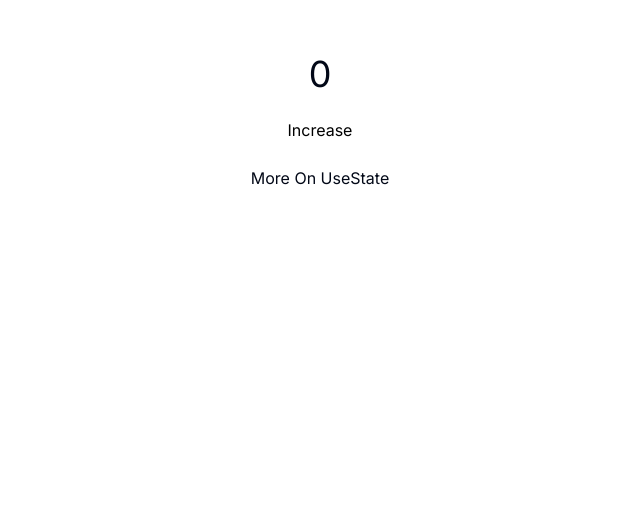
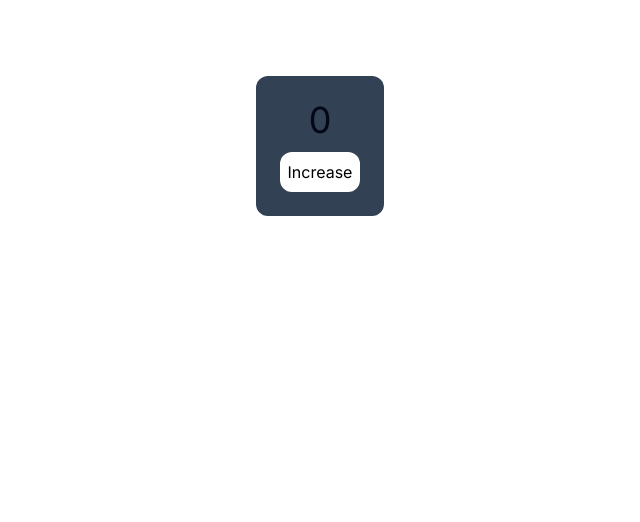
Before and after one commit to Genx-unidirectional/react-nextJs-typeScript-projects, a Next.js app in the folder React-hooks/: page /hookslearn/useStateHook in a window 1280 px wide. Shown: the part 278-800 px from the top of the page, without its empty margins (320-960 px from the left). Built offline with nearby package versions, Linux system fonts and the light colour scheme.

Commit message:
changes in ui

```diff
--- /dev/null
+++ b/React-hooks/src/app/hookslearn/useStateHook/basicUseState.tsx
@@ -0,0 +1,21 @@
+"use client";
+
+import { useState } from "react";
+
+const BasicUseState = () => {
+  const [count, setCount] = useState<number>(0);
+  return (
+    <div className="bg-slate-700 gap-3 mt-12 rounded-xl p-6 flex flex-col items-center">
+      <p className="text-4xl"> {count}</p>
+      <button
+        onClick={() => {
+          setCount((prev) => prev + 1);
+        }}
+        className="bg-white text-black p-2 rounded-xl"
+      >
+        Increase
+      </button>
+    </div>
+  );
+};
+export default BasicUseState;
--- a/React-hooks/src/app/hookslearn/useStateHook/page.tsx
+++ b/React-hooks/src/app/hookslearn/useStateHook/page.tsx
@@ -1,21 +1,17 @@
-"use client";
-import { useState } from "react";
 import MoreOnUseState from "./usingdevtools";
+import BasicUseState from "./basicUseState";
 
 export default function Page() {
-  const [count, setCount] = useState<number>(0);
+  const componentArr = [<BasicUseState />, <MoreOnUseState />];
   return (
-    <div className="flex flex-col justify-center items-center h-screen gap-4">
-      <p className="text-4xl"> {count}</p>
-      <button
-        onClick={() => {
-          setCount((prev) => prev + 1);
-        }}
-        className="bg-white text-black p-2 rounded-xl"
-      >
-        Increase
-      </button>
-      <MoreOnUseState />
-    </div>
+    <>
+      {componentArr.map((component) => {
+        return (
+          <div className="flex w-full h-screen justify-center items-center">
+            {component}
+          </div>
+        );
+      })}
+    </>
   );
 }
```
